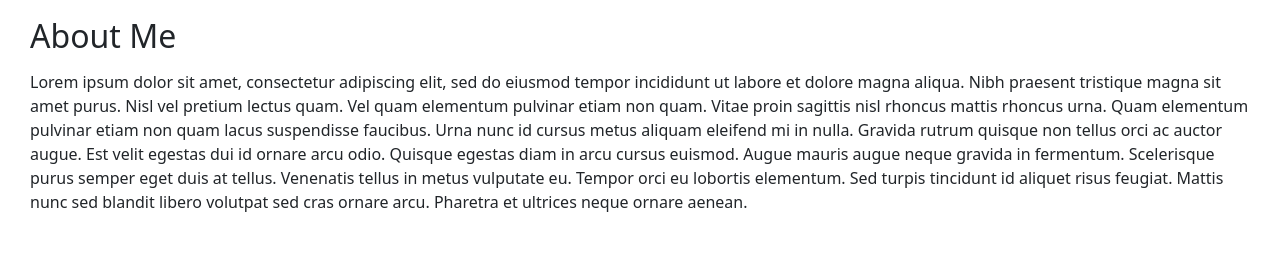
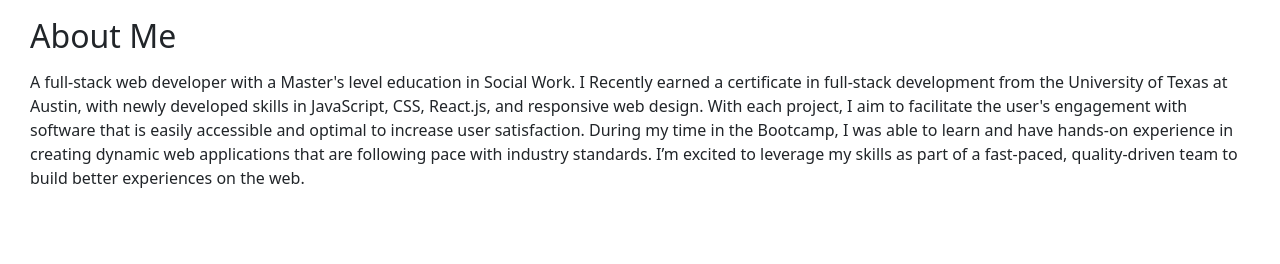
Before and after one commit to derekBeckford/Derek-Beckford-Portfolio, a React (Create React App) app: page / in a window 1280 px wide. Shown: the part 303-567 px from the top of the page. Built offline with nearby package versions, Linux system fonts and the light colour scheme.

Commit message:
added resume

```diff
--- a/src/App.js
+++ b/src/App.js
@@ -29,9 +29,11 @@ function App() {
         <div class="image1"></div>
       </div>
       <main>
-        {currentCategory.name === "about" ? (
+        {currentCategory.name === "about" ?
+        (
           <About></About>
-        ) : currentCategory.name === "portfolio" ? (
+        ) : currentCategory.name === "portfolio" ?
+        (
           <Portfolio></Portfolio>
         ) : currentCategory.name === "contact me" ? (
           <ContactForm></ContactForm>
--- a/src/components/About/index.js
+++ b/src/components/About/index.js
@@ -1,24 +1,20 @@
 import React from "react";
-
 
 function About() {
   return (
     <section id="aboutme" class="aboutme">
       <h2>About Me</h2>
       <p>
-        Lorem ipsum dolor sit amet, consectetur adipiscing elit, sed do eiusmod
-        tempor incididunt ut labore et dolore magna aliqua. Nibh praesent
-        tristique magna sit amet purus. Nisl vel pretium lectus quam. Vel quam
-        elementum pulvinar etiam non quam. Vitae proin sagittis nisl rhoncus
-        mattis rhoncus urna. Quam elementum pulvinar etiam non quam lacus
-        suspendisse faucibus. Urna nunc id cursus metus aliquam eleifend mi in
-        nulla. Gravida rutrum quisque non tellus orci ac auctor augue. Est velit
-        egestas dui id ornare arcu odio. Quisque egestas diam in arcu cursus
-        euismod. Augue mauris augue neque gravida in fermentum. Scelerisque
-        purus semper eget duis at tellus. Venenatis tellus in metus vulputate
-        eu. Tempor orci eu lobortis elementum. Sed turpis tincidunt id aliquet
-        risus feugiat. Mattis nunc sed blandit libero volutpat sed cras ornare
-        arcu. Pharetra et ultrices neque ornare aenean.
+        A full-stack web developer with a Master's level education in Social
+        Work. I Recently earned a certificate in full-stack development from the
+        University of Texas at Austin, with newly developed skills in
+        JavaScript, CSS, React.js, and responsive web design. With each project,
+        I aim to facilitate the user's engagement with software that is easily
+        accessible and optimal to increase user satisfaction. During my time in
+        the Bootcamp, I was able to learn and have hands-on experience in
+        creating dynamic web applications that are following pace with industry
+        standards. I’m excited to leverage my skills as part of a fast-paced,
+        quality-driven team to build better experiences on the web.
       </p>
     </section>
   );
--- a/src/components/Resume/index.js
+++ b/src/components/Resume/index.js
@@ -1,7 +1,14 @@
 import React from "react";
+import resume from "../../assets/resume/Resume_SD.pdf";
 
 function Resume() {
-  return <h1>Coming Soon!</h1>;
+  return (
+    <span>
+      <iframe src={resume} className="resume">
+        Here
+      </iframe>
+    </span>
+  );
 }
 
 export default Resume;
--- a/src/index.css
+++ b/src/index.css
@@ -166,3 +166,9 @@ header nav {
 #contact-form {
   padding: 30px;
 }
+
+
+.resume {
+  width: 1920px;
+  height: 550px;
+}
```
Also changed, not shown: 1 other file (tests, documents, lock files or other folders).
